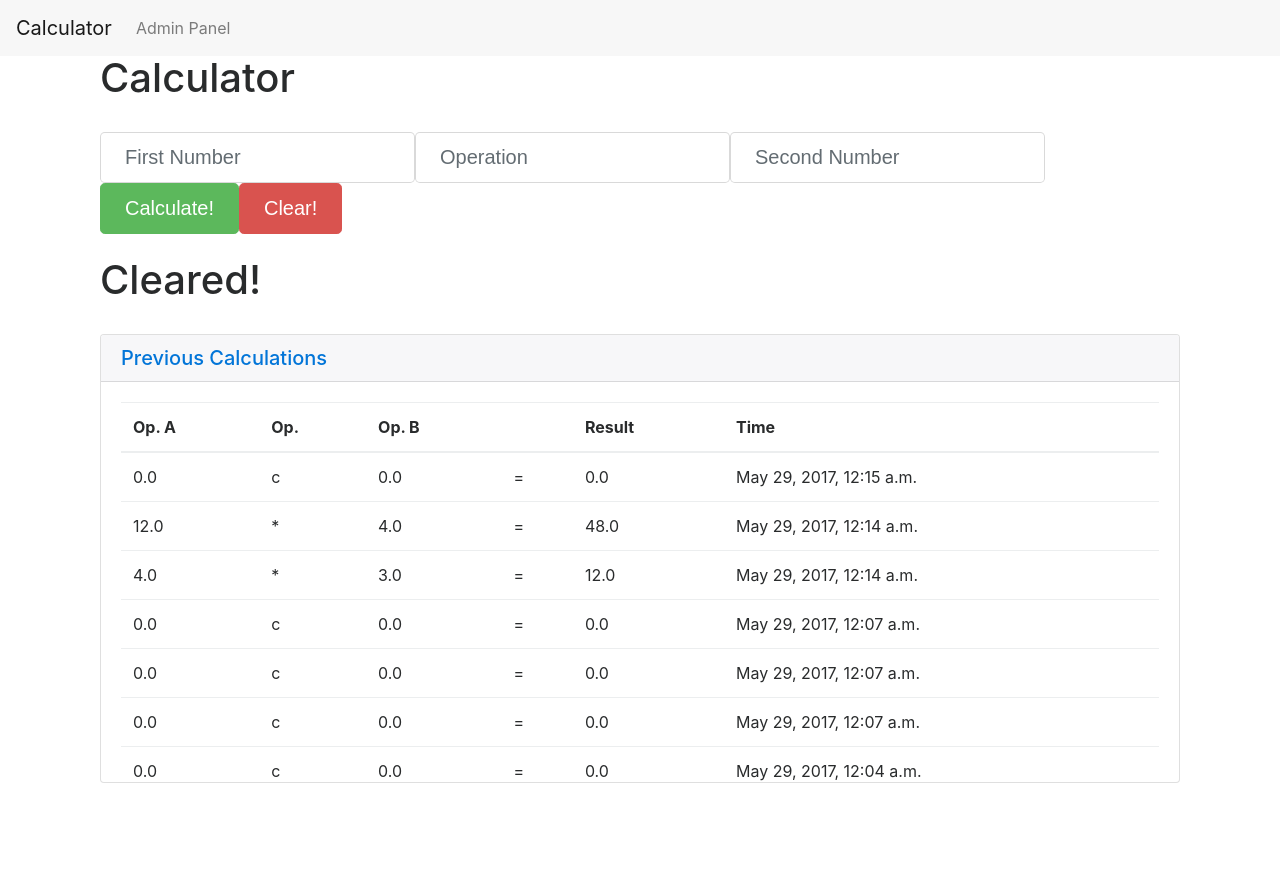
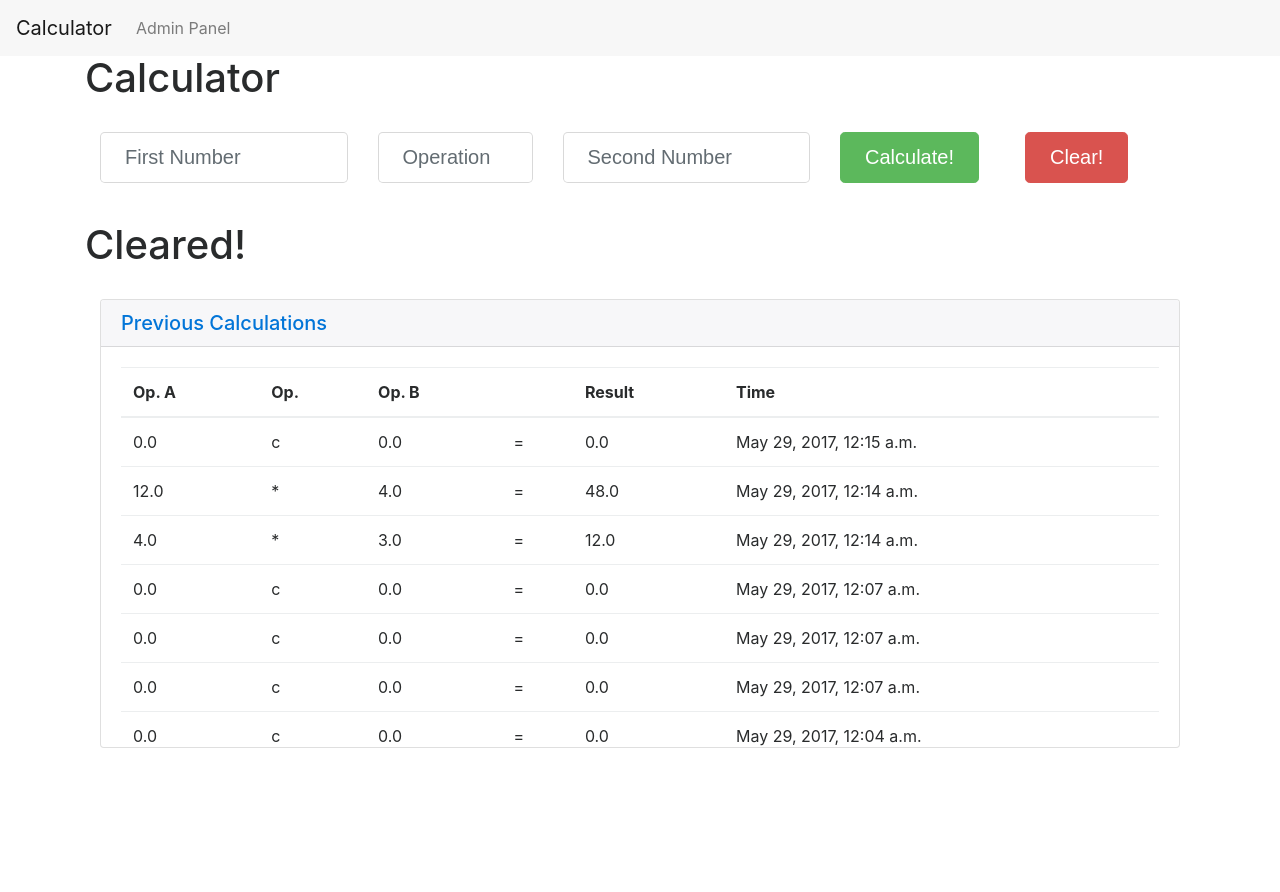
Before and after one commit to noah-dev/django_calc, a Django app: page /calc/ in a window 1280 px wide. Shown: the top 892 px of the page. Run offline with Django 3.2, Linux system fonts and the light colour scheme; data comes from the database, SQL or seed files in the repository; both versions use the stored data as it was after the commit; some libraries are stand-ins or nearby versions.

Commit message:
Successfully added grid system to form

```diff
--- a/calc/templates/calc/index.html
+++ b/calc/templates/calc/index.html
@@ -4,11 +4,10 @@
 <div id="content">
   <div class="container">
     <div class="col-sm-12">
-
-      <h1>Calculator</h1><br>
-      <form action="/calc/boot_submit/" method="post" class="form-inline">
+      <div class="row"> <h1>Calculator</h1> </div><br>
+      <form action="/calc/boot_submit/" method="post" class = "row">
         {% csrf_token %}
-        <div class="form-group">
+        <div class="col-md-3 form-group">
           <label class="sr-only">Operand A</label>
           {% if calc_log_list.0.op != 'c' %}
             <input type="text" class="form-control form-control-lg" name = "op_a" value = "{{calc_log_list.0.res}}" placeholder = "First Number">
@@ -16,31 +15,36 @@
             <input type="text" class="form-control form-control-lg" name = "op_a" placeholder = "First Number">
           {% endif %}
         </div>
-        <div class="form-group">
+        <div class="col-md-2 form-group">
           <label class="sr-only">Operator</label>
           <input type="text" class="form-control form-control-lg" name = "op" placeholder = "Operation">
         </div>
-        <div class="form-group">
+        <div class="col-md-3 form-group">
           <label class="sr-only">Operand B</label>
           <input type="text" class="form-control form-control-lg" name = "op_b" placeholder = "Second Number">
         </div>
-        <div class="form-group">
+        <div class="col-md-2 form-group">
           <button type = "submit" class="btn btn-success btn-lg" name = "submit">Calculate!</button>
+        </div>
+        <div class="col-md-2 form-group">
           <button type = "submit" class="btn btn-danger btn-lg" name = "clear">Clear!</button>
         </div>
       </form><br>
 
       {% if error_message %}<p><strong>{{ error_message }}</strong></p>{% endif %}
 
+      <div class="row">
       {% if calc_log_list.0.op != 'c' %}
       <h1>Last Result: {{calc_log_list.0.res}}</h1>
       {% else %}
       <h1>Cleared!</h1>
       {% endif %}
+      </div>
 
       <br>
 
-      <div id="accordion" role="tablist" aria-multiselectable="true">
+      <div class="row">
+        <div id="accordion" role="tablist" aria-multiselectable="true" class = "col-md-12">
           <div class="card">
             <div class="card-header" role="tab" id="headingOne">
               <h5 class="mb-0">
@@ -81,4 +85,5 @@
       </div>
     </div>
   </div>
+</div>
 {% endblock %}
--- a/calc/views.py
+++ b/calc/views.py
@@ -16,7 +16,6 @@ class IndexView(generic.ListView):
 
 
 def boot_submit(request):
-    print(request.POST)
     if 'submit' in request.POST:
         try:
             op_a = request.POST['op_a']
```
Also changed, not shown: db.sqlite3. Lines whose indentation alone changed are shown as unchanged.
